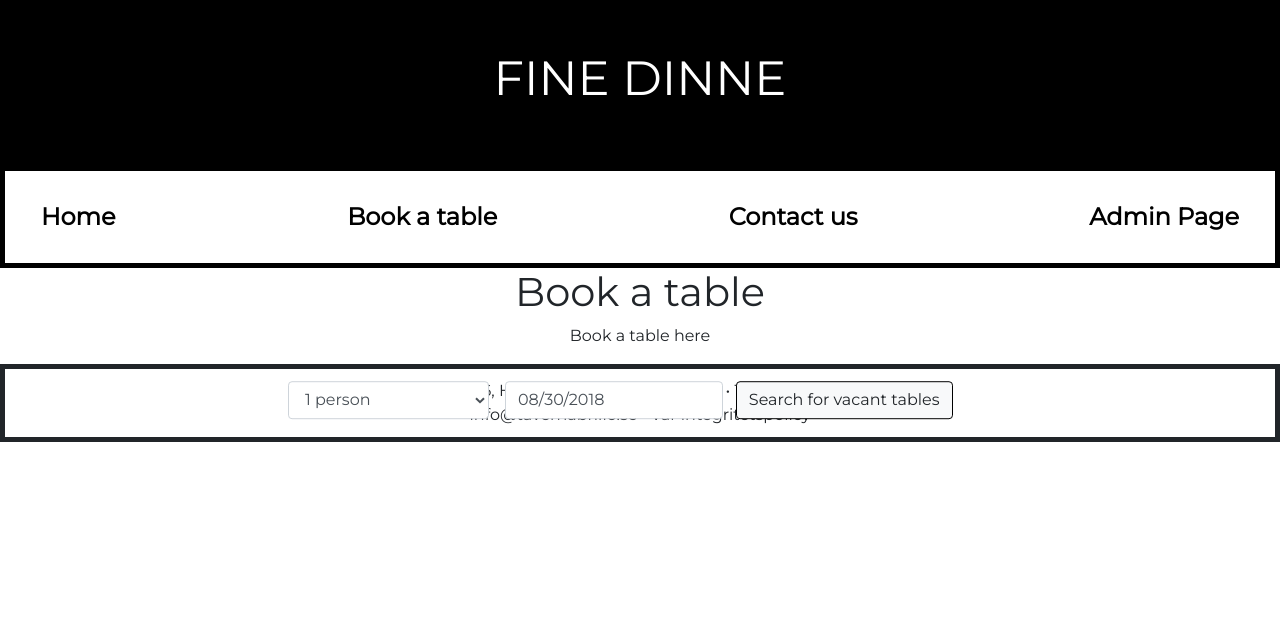
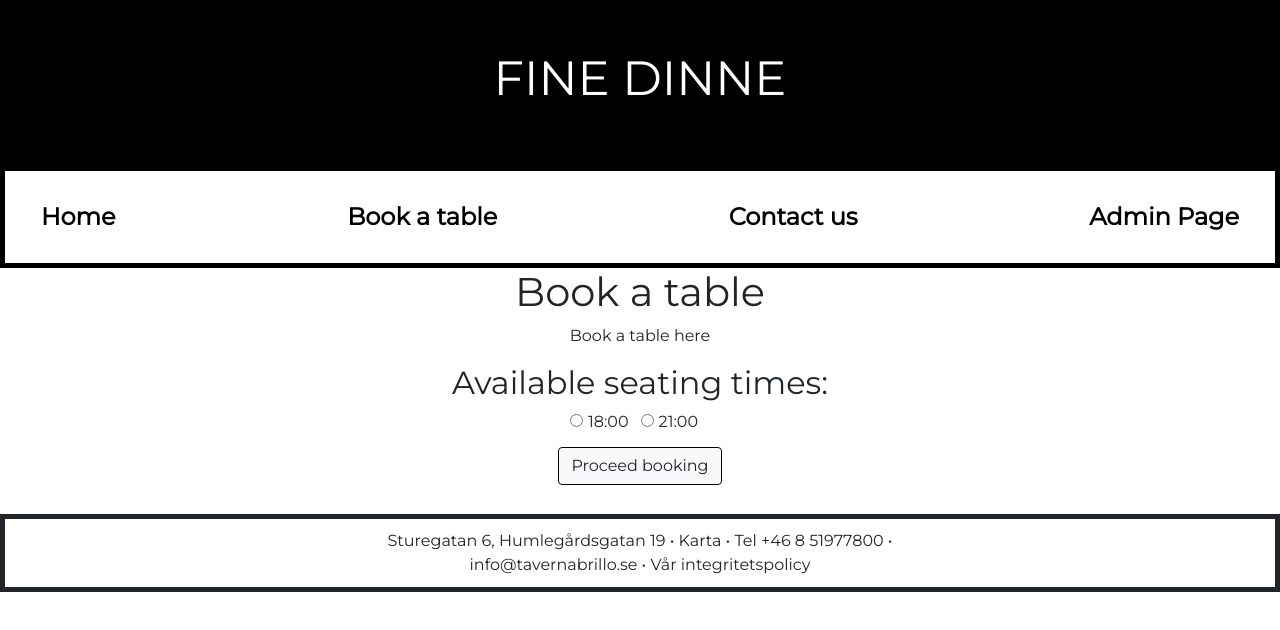
Before and after one commit to juliagulliksson/restaurant, a React (Create React App) app: page /bookatable in a window 1280 px wide. Shown: the top 630 px of the page. Built offline with nearby package versions, Linux system fonts and the light colour scheme.

Commit message:
Booking path

```diff
--- a/src/components/Book.js
+++ b/src/components/Book.js
@@ -2,12 +2,11 @@ import React, { Component } from "react";
 import SeatingForm from "./SeatingForm";
 import Gdpr from "../uiElements/gdpr";
 import UserForm from "./UserForm";
-import moment from "moment";
 import SearchForm from "./SearchForm";
 
 class Book extends Component {
   state = {
-    date: moment().format("YYYY-MM-DD"),
+    date: localStorage.getItem('date'),
     chooseSeating: false,
     name: "",
     email: "",
@@ -85,23 +84,24 @@ class Book extends Component {
     })
   }
 
-  validateEmail = (email) => {
+  /* validateEmail = (email) => {
     if (/^\w+([-]?\w+)*@\w+([-]?\w+)*(\w{2,3})+$/.test(email)){
       return true
     }
     return false
-  }
+  } */
 
   validateBooking = () => {
-    if(this.validateEmail(this.state.email)){
+    console.log(this.state.email)
+   /*  if(this.validateEmail(this.state.email)){ */
       if(this.state.name !== "" && this.state.email !== "" && this.state.phone !== ""){
         this.book();
       } else {
         this.setState({error: "Please enter the required fields"})
       }
-    } else {
+   /*  } else {
       this.setState({error: "Please enter a valid email adress"});
-    }
+    } */
   };
 
   book = () => {
@@ -118,6 +118,7 @@ class Book extends Component {
       }
     )
       .then(() => {
+        console.log(this.state);
         this.setState({
           error: "",
           bookingComplete: true,
@@ -127,7 +128,7 @@ class Book extends Component {
   }
 
   render() {
-
+    //console.log(this.state);
     let seating;
     this.state.chosenSeating === "firstSeating"
       ? (seating = "18:00")
@@ -145,18 +146,18 @@ class Book extends Component {
           </div>
           }
 
-            <SearchForm
+           {/*  <SearchForm
                 dateChange={this.handleDateChange}
                 dateValue={this.state.date}
                 handleClick={this.searchForVacantSeatings}
-              />
+              /> */}
+          {!this.state.bookingComplete &&
 
-
-          {this.state.chooseSeating &&
           <SeatingForm  seatingTimes = {this.state.seatingTimes}
-                        chosenSeating = {this.state.chosenSeating}
-                        handleChange={this.handleChange}
-                        handleClick = {this.proceedBooking} /> }
+          chosenSeating = {this.state.chosenSeating}
+          handleChange={this.handleChange}
+          handleClick = {this.proceedBooking} />
+          }
 
           <div className="error">
             <p>{this.state.error}</p>
--- a/src/components/routes/BookATable.js
+++ b/src/components/routes/BookATable.js
@@ -7,7 +7,7 @@ export default function BookATable() {
     <div>
       <h1>Book a table</h1>
       <p>Book a table here</p>
-      <Book />
+      <Book/>
     </div>
   );
 }
--- a/src/components/routes/Home.js
+++ b/src/components/routes/Home.js
@@ -2,30 +2,23 @@ import React, {Component} from "react";
 //import Header from '../Header';
 import SearchForm from '../SearchForm';
 import moment from 'moment';
-import { browserHistory } from 'react-router';
-
 
 export default class Home extends Component {
 
-  state = {
-    date: moment().format("YYYY-MM-DD")
+  handleDateChange = date => {
+    const selectedDate = date.format("YYYY-MM-DD");
+    localStorage.setItem( 'date', selectedDate);
+  };
+
+  navigate = () => {
+    this.props.history.push('/bookatable');
   }
 
-  handleDateChange = date => {
-    const selectedDate = date.format("YYYY-MM-DD");
-    this.setState({ date: selectedDate });
-  };
+  render(){
+    let date = moment().format("YYYY-MM-DD");
+    localStorage.setItem('date', date);
+    return (
 
-  searchForVacantSeatings = () => {
-
-  }
-
-  navigateToPage = () => {
-    this.props.history.push({pathname: '/bookatable', query: {date: this.state.date}});
-  };
-
-  render(){
-    return (
 
       <div>
         {/* <Header onClick={}/> */}
@@ -33,7 +26,7 @@ export default class Home extends Component {
         <React.Fragment>
           <div className="header-image">
           <SearchForm  dateChange= {this.handleDateChange}
-                      handleClick = {this.navigateToPage}  />
+                      handleClick = {this.navigate}  />
           </div>
 
         </React.Fragment>
```
